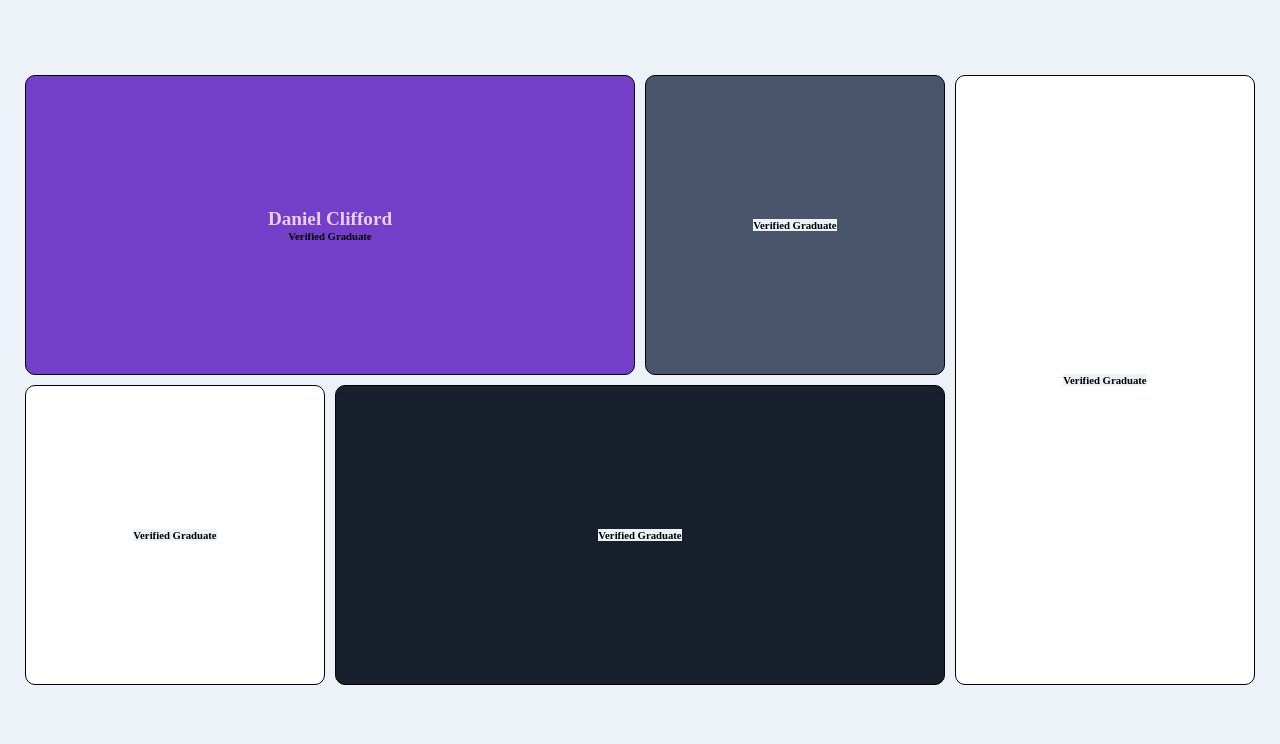
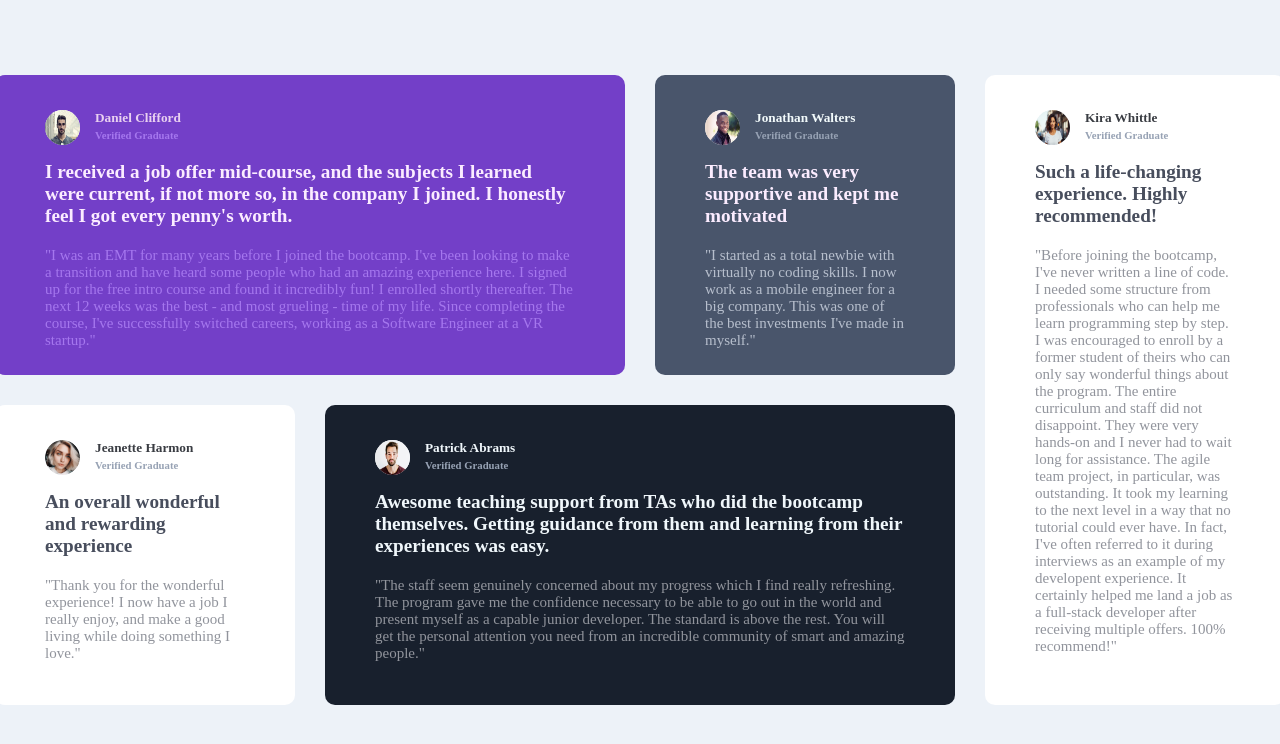
Before and after one commit to sefyou36/checkpointcssLayout, a plain HTML site: page Grid/index.html in a window 1280 px wide. Drawn offline with Linux system fonts and the light colour scheme.

Commit message:
Fin du Grid project

```diff
--- a/Grid/index.html
+++ b/Grid/index.html
@@ -9,34 +9,49 @@
 <body>
     <div class="container">
         <div class="daniel dan">
-            <img src="" alt="">
+            <img src="./photo de profile/photoM2.jpg" alt="">
             <h5>Daniel Clifford</h5>
             <h6>Verified Graduate</h6>
-            <p></p>
+            <h4>I received a job offer mid-course, and the subjects I learned were current, if not more so, in the company I joined. I honestly feel I got every penny's worth.
+            </h4>
+            <p>"I was an EMT for many years before I joined the bootcamp. I've been looking to make a transition and have heard some people who had an amazing experience here. I signed up for the free intro course and found it incredibly fun! I enrolled shortly thereafter. The next 12 weeks was the best - and most grueling - time of my life. Since completing the course, I've successfully switched careers, working as a Software Engineer at a VR startup."
+            </p>
         </div>
         <div class="john jo">
-            <img src="" alt="">
-            <h5></h5>
+            <img src="./photo de profile/profileM.jpg" alt="">
+            <h5>Jonathan Walters</h5>
             <h6>Verified Graduate</h6>
-            <p></p>
+            <h4>The team was very supportive and kept me motivated
+            </h4>
+            <p>"I started as a total newbie with virtually no coding skills. I now work as a mobile engineer for a big company. This was one of the best investments I've made in myself."
+            </p>
         </div>
         <div class="kira kir">
-            <img src="" alt="">
-            <h5></h5>
+            <img src="./photo de profile/profileW2.jpg" alt="">
+            <h5>Kira Whittle</h5>
             <h6>Verified Graduate</h6>
-            <p></p>
+            <h4>Such a life-changing experience. Highly recommended!</h4>
+            <p>"Before joining the bootcamp, I've never written a line of code. I needed some structure from professionals who can help me learn programming step by step. I was encouraged to enroll by a former student of theirs who can only say wonderful things about the program. The entire curriculum and staff did not disappoint. They were very hands-on and I never had to wait long for assistance. The agile team project, in particular, was outstanding. It took my learning to the next level in a way that no tutorial could ever have. In fact, I've often referred to it during interviews as an example of my developent experience. It certainly helped me land a job as a full-stack developer after receiving multiple offers. 100% recommend!"</p>
         </div>
         <div class="jean jan">
-            <img src="" alt="">
-            <h5></h5>
+            <img src="./photo de profile/profileW.jpg" alt="">
+            <h5>Jeanette Harmon</h5>
             <h6>Verified Graduate</h6>
-            <p></p>
+            <h4>An overall wonderful and rewarding
+                experience
+                </h4>
+            <p>"Thank you for the wonderful experience! I now have a job I really enjoy, and make a good living while doing something I love."
+            </p>
         </div>
         <div class="patrick pat">
-            <img src="" alt="">
-            <h5></h5>
+            <img src="./photo de profile/profileM3.jpg" alt="">
+            <h5>Patrick Abrams
+            </h5>
             <h6>Verified Graduate</h6>
-            <p></p>
+            <h4>Awesome teaching support from TAs who did the bootcamp themselves. Getting guidance from them and learning from their experiences was easy.
+            </h4>
+            <p>"The staff seem genuinely concerned about my progress which I find really refreshing. The program gave me the confidence necessary to be able to go out in the world and present myself as a capable junior developer. The standard is above the rest. You will get the personal attention you need from an incredible community of smart and amazing people."
+            </p>
         </div>
     </div>
 
--- a/Grid/style.css
+++ b/Grid/style.css
@@ -13,17 +13,17 @@
     grid-template-rows: repeat(2,300px);
     grid-template-areas: "daniel daniel john kira"
                          "jean patrick patrick kira";
-    gap: 10px;
+    gap: 30px;
 
 
 }
 
 .container div{
     display: flex;
-    justify-content: center;
+    /* justify-content: center; */
     flex-direction: column;
-    align-items: center;
-    border: 1px solid black;
+    /* align-items: center; */
+    /* border: 1px solid black; */
  }
 
  .dan{
@@ -51,13 +51,161 @@
     border-radius: 10px;
     background-color: #18202d;
  }
-
+img{
+   width: 35px;
+  height: 35px;
+  border-radius: 25px 25px 25px 25px ;
+  position: relative;
+  top: 35px;
+  left: 50px;
+}
  .daniel h5{
    color: #e9d0f0;
-   font-size: larger;
+   /* font-size: larger; */
    background-color: #733fc8;
+   margin-left: 100px;
  }
 
  .daniel h6{
+   /* font-size: 16px; */
+   color: #a577ee;
    background-color: #733fc8;
+   margin-left: 100px;
+   margin-top: 3px;
  }
+ .daniel h4{
+   font-size: larger;
+   background-color: #733fc8;
+   color: #fbecff;
+   margin-top: 20px;
+   margin-left: 50px;
+   margin-right: 50px;
+ }
+ .daniel p{
+   font-size: 15px;
+   color: #a577ee;
+   background-color: #733fc8;
+   margin-left: 50px;
+   margin-top: 20px;
+   margin-right: 50px;
+ }
+ .john h5{
+   color: #f2fafb;
+   /* font-size: larger; */
+   background-color: #49556b;
+   margin-left: 100px;
+ }
+ .john h6{
+   /* font-size: 16px; */
+   color: #97a2b4;
+   background-color: #49556b;
+   margin-left: 100px;
+   margin-top: 3px;
+   }
+ .john h4{
+   font-size: larger;
+   background-color: #49556b;
+   color: #fbecff;
+   margin-top: 20px;
+   margin-left: 50px;
+   margin-right: 50px;
+ }
+ .john p{
+   font-size: 15px;
+   color: #b7bfcd;
+   background-color: #49556b;
+   margin-left: 50px;
+   margin-top: 20px;
+   margin-right: 50px;
+ }
+ .jean h5{
+   color: #3a3d43;
+   /* font-size: larger; */
+   background-color: #ffffff;
+
+   margin-left: 100px;
+ }
+ .jean h6{
+   /* font-size: 16px; */
+   color: #97a2b4;
+   background-color: #ffffff;
+   margin-left: 100px;
+   margin-top: 3px;
+ }
+ .jean h4{
+   font-size: larger;
+   background-color: #ffffff;
+   color: #484e5d;
+   margin-top: 20px;
+   margin-left: 50px;
+   margin-right: 50px;
+ }
+ .jean p{
+   font-size: 15px;
+   color: #91949c;
+   background-color: #ffffff;
+   margin-left: 50px;
+   margin-top: 20px;
+   margin-right: 50px;
+ }
+
+.kira h5{
+  color: #3a3d43;
+  /* font-size: larger; */
+  background-color: #ffffff;
+
+  margin-left: 100px;
+}
+.kira h6{
+  /* font-size: 16px; */
+  color: #97a2b4;
+  background-color: #ffffff;
+  margin-left: 100px;
+  margin-top: 3px;
+}
+.kira h4{
+  font-size: larger;
+  background-color: #ffffff;
+  color: #484e5d;
+  margin-top: 20px;
+  margin-left: 50px;
+  margin-right: 50px;
+}
+.kira p{
+  font-size: 15px;
+  color: #91949c;
+  background-color: #ffffff;
+  margin-left: 50px;
+  margin-top: 20px;
+  margin-right: 50px;
+}
+.patrick h5{
+   color: #f0f7fb;
+   /* font-size: larger; */
+   background-color: #18202d;
+
+   margin-left: 100px;
+ }
+ .patrick h6{
+   /* font-size: 16px; */
+   color: #97a2b4;
+   background-color: #18202d;
+   margin-left: 100px;
+   margin-top: 3px;
+ }
+ .patrick h4{
+   font-size: larger;
+   background-color: #18202d;
+   color: #f0f7fb;
+   margin-top: 20px;
+   margin-left: 50px;
+   margin-right: 50px;
+ }
+ .patrick p{
+   font-size: 15px;
+   color: #91949c;
+   background-color: #18202d;
+   margin-left: 50px;
+   margin-top: 20px;
+   margin-right: 50px;
+ }
```
Also changed, not shown: Grid/photo de profile/photoM2.jpg (added), Grid/photo de profile/profileM.jpg (added), Grid/photo de profile/profileM3.jpg (added), Grid/photo de profile/profileW.jpg (added), Grid/photo de profile/profileW2.jpg (added).
